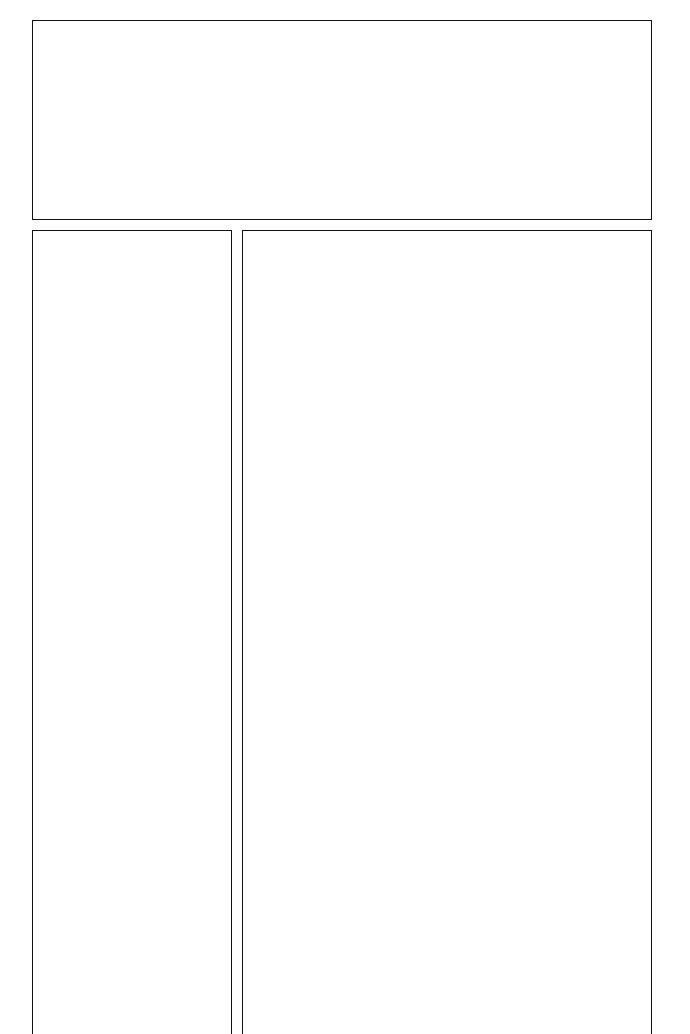
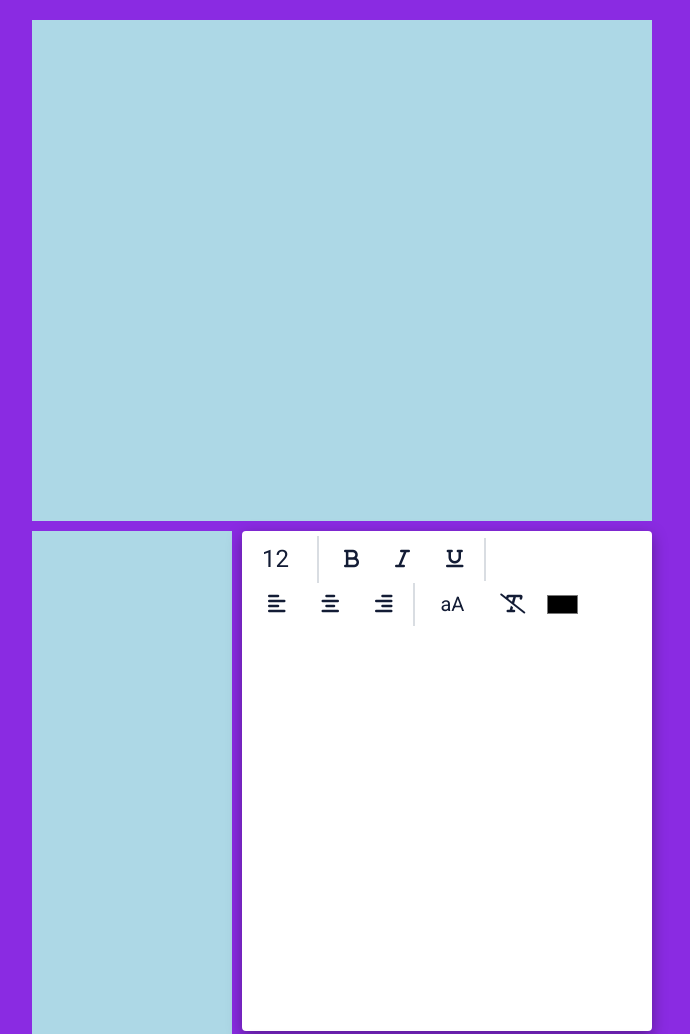
Before and after one commit to lauramateer/NoteApp, a plain HTML site: page index.html in a window 1280 px wide. Shown: the top 1034 px of the page, without its empty margins (88-778 px from the left). Drawn offline with Linux system fonts and the light colour scheme.

Commit message:
text editor code

```diff
--- a/index.html
+++ b/index.html
@@ -1,8 +1,9 @@
 <!DOCTYPE html>
-<html>
+<html lang="en">
 <head>
     <title>Noteapp</title>
     <meta charset="UTF-8">
+    <meta http-equiv="X-UA-Compatible" contents="IE=edge">
     <meta name="description" content="">
     <meta name="keywords" content="">
 
@@ -10,6 +11,8 @@
 
     <link href="destyle.css" rel="stylesheet" />
     <link href="style.css" rel="stylesheet" />
+
+    <link href="https://cdnjs.cloudflare.com/ajax/libs/font-awesome/6.5.1/css/all.min.css" rel="stylesheet">
 
     <link href="https://fonts.googleapis.com/css?family=Roboto" rel="stylesheet">
 
@@ -24,9 +27,57 @@
 
     <div id="b"></div>
 
-    <div id="c"></div>
+    <div id="c">
+        <div class="first box">
+            <input type="number"
+                    id="font-size"
+                    min="1"
+                    max="100"
+                    value="12"
+                    onchange="f1(this)">
+        </div>
 
-    <div id="d"></div>
+        <div class="second box">
+            <button type="button"  onclick="f2(this)">
+               <i class="fa-solid fa-bold"></i>
+            </button>
+            <button type="button"  onclick="f3(this)">
+                <i class="fa-solid fa-italic"></i>
+             </button>
+             <button type="button"  onclick="f4(this)">
+                <i class="fa-solid fa-underline"></i>
+             </button>
+        </div>
+
+        <div class= "third box">
+            <button type="button" onclick="f5(this)">
+                <i class="fa-solid fa-align-left"></i>
+            </button>
+            <button type="button" onclick="f6(this)">
+                <i class="fa-solid fa-align-center"></i>
+            </button>
+            <button type="button" onclick="f7(this)">
+                <i class="fa-solid fa-align-right"></i>
+            </button>
+        </div>
+
+        <div class="fourth box">
+            <button type="button" onclick="f8(this)">
+                aA
+            </button>
+            <button type="button" onclick="f9(this)">
+                <i class="fa-solid fa-text-slash"></i>
+            </button>
+            <input type="color" onchange="f10(this)">
+        </div>
+        <br>
+
+    </div>
+
+    <div id="d">
+        <textarea  id="textarea" placeholder="Your text here"></textarea>
+
+    </div>
 
     <div id="e"></div>
 
@@ -34,5 +85,7 @@
 
 </div>
 
+<script src="main.js"></script>
+
 </body>
 </html>
--- /dev/null
+++ b/main.js
@@ -0,0 +1,95 @@
+const textarea = document.getElementById("textarea");
+
+function f1(e){
+    let value = e.value;
+    textarea.style.fontSize = value + "px";
+}
+
+function f2(e){
+    if(textarea.style.fontWeight == "bold")
+    {
+        textarea.style.fontWeight = "normal";
+        e.classList.remove("active");
+    }
+    else
+    {
+        textarea.style.fontWeight = "bold";
+        e.classList.add("active");
+    }
+}
+
+function f3(e)
+{
+    if(textarea.style.fontStyle == "italic")
+    {
+        textarea.style.fontStyle = "normal";
+        e.classList.remove("active");
+    }
+    else
+    {
+        textarea.style.fontStyle = "italic";
+        e.classList.add("active");
+    }
+}
+
+function f4(e)
+{
+    if(textarea.style.textDecoration == "underline")
+    {
+        textarea.style.textDecoration = "none";
+        e.classList.remove("active");
+    }
+    else
+    {
+        textarea.style.textDecoration= "underline";
+        e.classList.add("active");
+    }
+}
+
+function f5(e)
+{
+    textarea.style.textAlign = "left";
+}
+
+function f6(e)
+{
+    textarea.style.textAlign = "center";
+}
+function f7(e)
+{
+    textarea.style.textAlign = "right";
+}
+
+function f8(e)
+{
+    if(textarea.style.textTransform == "uppercase")
+    {
+        textarea.style.textTransform = "none";
+        e.classList.remove("active");
+    }
+    else
+    {
+        textarea.style.textTransform = "uppercase";
+        e.classList.add("active");
+    }
+}
+
+function f9()
+{
+    textarea.style.fontWeight = "normal";
+    textarea.style.textAlign = "left";
+    textarea.style.fontStyle = "normal";
+    textarea.style.textTransform = "capitalize";
+    textarea.value = "";
+
+}
+
+function f10(e)
+{
+    let value = e.value;
+    textarea.style.color = value;
+}
+
+window.addEventListener("load"), ()=> {
+    textarea.value = "";
+}
--- a/style.css
+++ b/style.css
@@ -7,17 +7,12 @@
     display: grid;
     grid-gap: 10px;
     grid-template-columns: repeat(5, 200px);
-    grid-auto-rows: 200px
-                     50px
-                   1000px
-                     50px
-                    200px;
+    grid-auto-rows: 100%
+    100%;
     grid-template-areas:
        "a a a"
        "b c c"
-       "b c c"
-       "b c c"
-       "b c c";
+       "b d d";
 }
 
 #a {
@@ -48,27 +43,116 @@
 
 body {
     color: #111111;
-    background-color: #ffffff;
+    background-color: blueviolet;
     font-family: 'Roboto', sans-serif;
-}
+
 
 #a, #b, #c, #d, #e, #f {
     z-index: 15;
-    border: 1px solid #111;
+
 }
 
 #a {
+    background-color: lightblue;
+}
+
+#b {
+  background-color: lightblue;
 
 }
 
-#b {
+#c, #d{
+  padding: 5px;
+  background-color: #ffffff;
+  width: 100%;
+  border-radius: 4px ;
+  box-shadow: #00000059 0px 5px 15px;
+}
+}
+
+.box {
+    display:  inline-block !important;
+    padding: 0 5px;
+}
+
+.first {
+  border-right: 2px solid #40576d33;
+}
+
+.second {
+  border-right: 2px solid #40576d33;
 
 }
 
-#c {
+.third {
+  border-right: 2px solid #40576d33;
+}
+
+.third button:focus
+{
+  background: #73b1e333;
+  color:#5271ff
 
 }
 
+button
+{
+  border:none;
+  color: #131c35;
+  font-size: 20px;
+  font-weight: 300;
+  background: transparent;
+  padding: 10px 16px;
+  border-radius: 3px;
+  cursor: pointer;
+  user-select:none;
+
+
+
+}
+
+button:hover
+{
+  background: #40576d1a;
+}
+
+ button.active
+{
+  background: #73b1e333;
+  color:#5271ff;
+}
+
+input[type=number]
+{
+  outline: none;
+  border: none;
+  width: 50px;
+  color: #131c35;
+  font-size: 24px;
+  padding: 10px 0px;
+  margin-left: 10px;
+
+}
+
+input[type=color]
+{
+  width: 35px;
+  outline: none;
+  border: none;
+  background: none;
+
+}
+
+textarea
+{
+  width: 100%;
+  height: 350px;
+  padding: 10px;
+  border-radius: 3px;
+  outline: none;
+  border: none;
+  resize: vertical;
+}
 #d {
 
 }
```
